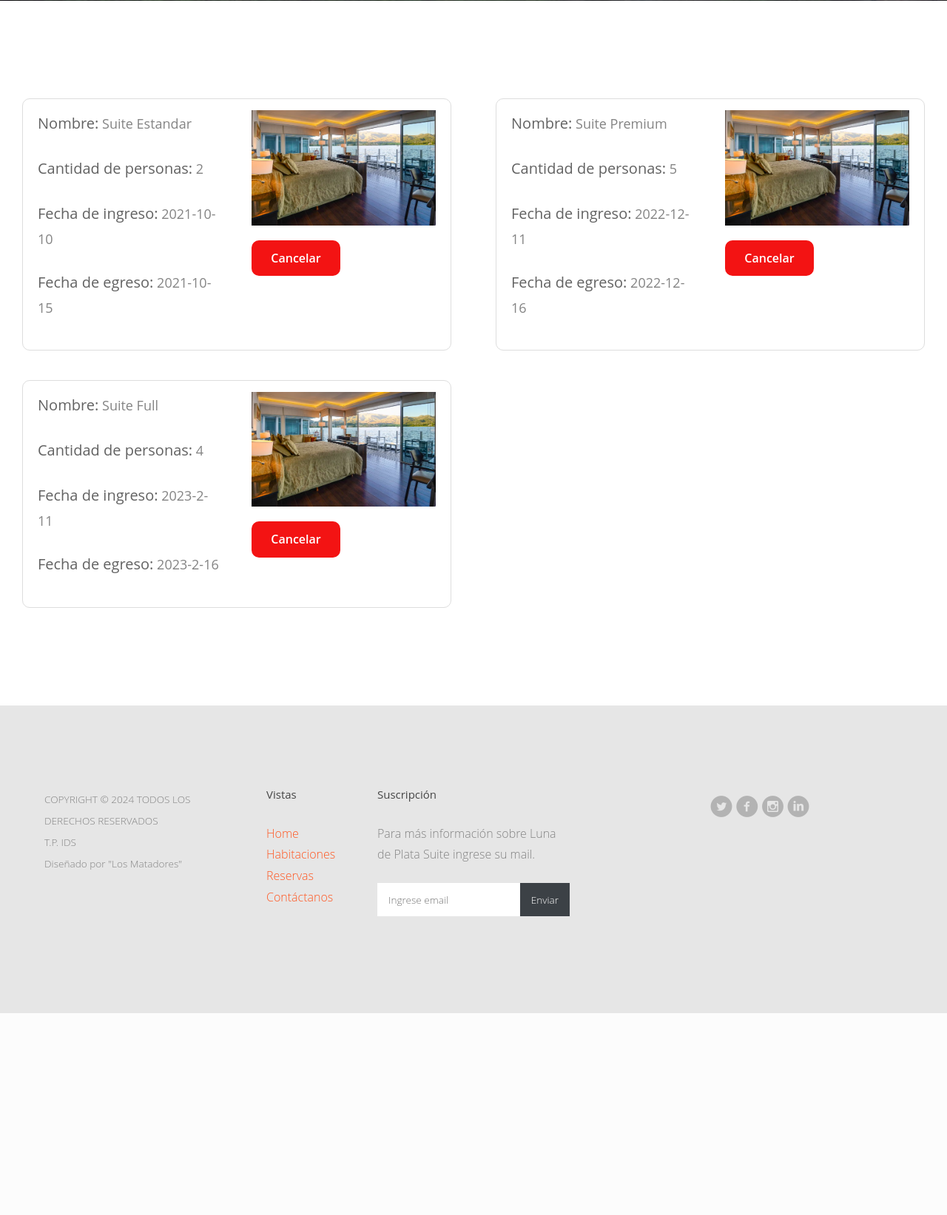
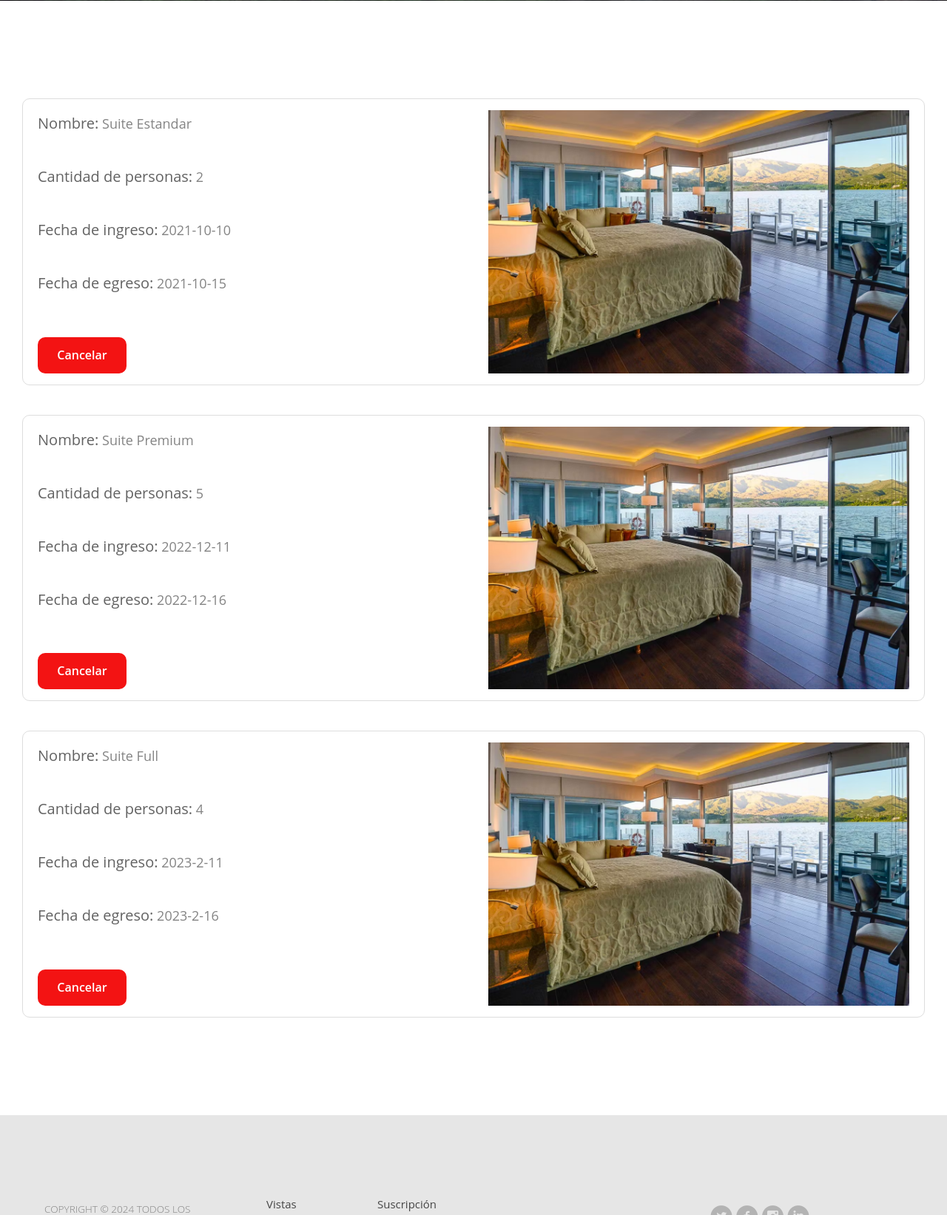
Before and after one commit to TomasBursztyn/T.P-IDS-grupo-Los-matadores, a Flask app: page /reservas in a window 1280 px wide. Shown: the part 599-2242 px from the top of the page at 74% size. Before the commit the page ends 1969 px from the top, so only its background shows below. Run offline with Flask 3, Linux system fonts and the light colour scheme; some web fonts are replaced.

Commit message:
mostrar en 1 sola columna reservas mostrar_reservas.html

```diff
--- a/Front/static/css/mostrar_reserva.css
+++ b/Front/static/css/mostrar_reserva.css
@@ -4,6 +4,7 @@
     border-radius: 10px;
     margin: 20px 10px;
     padding: 15px 0;
+    display: flex;
 }
 
 .reserva input {
@@ -11,7 +12,7 @@
 }
 
 .reserva p {
-    margin: 0 0 25px 0;
+    margin: 0 0 2em 0;
     font-weight: 400;
 }
 
@@ -29,8 +30,15 @@ h1 {
     font-size: 24px;
 }
 
+.reserva-cols {
+    display: flex;
+    flex-direction: column;
+    justify-content: space-between;
+    flex-wrap: wrap;
+    min-height: 100%;
+}
+
 #boton_cancelar {
-    margin-top: 20px;
     background-color: rgb(243, 19, 19);
     color: white;
     border: none;
--- a/Front/templates/mostrar_reservas.html
+++ b/Front/templates/mostrar_reservas.html
@@ -34,9 +34,10 @@
         <h1>No tenes ninguna reserva</h1>
       {% else %}
         {% for reserva in reservas %}
-        <div class="col-md-6 col-sm-12">
+        <div class="col-md-12 col-sm-12">
             <div class="reserva row">
-                <div class="col-md-6 col-sm-12">
+              <div class="reserva-cols col-md-6 col-sm-12">
+                <div>
                     <p><span>Nombre:</span> {{reserva.nombre_reserva}}</p>
                     <p>
                         <span>Cantidad de personas:</span> {{reserva.cantidad_personas}}
@@ -44,8 +45,6 @@
                     <p><span>Fecha de ingreso:</span> {{reserva.fecha_ingreso}}</p>
                     <p><span>Fecha de egreso:</span> {{reserva.fecha_egreso}}</p>
                 </div>
-                <div class="col-md-6 col-sm-12">
-                    <img alt="Imagen vista de habitacion" src="{{ url_for('static', filename='images/fondo_habitaciones.jpg') }}"/>
                 <form method="DELETE" action="{{ url_for('reservas') }}">
                     <input
                     type="submit"
@@ -55,6 +54,9 @@
                     />
                 </form>
               </div>
+              <div class="col-md-6 col-sm-12">
+                  <img alt="Imagen vista de habitacion" src="{{ url_for('static', filename='images/fondo_habitaciones.jpg') }}"/>
+              </div>
           </div>
         </div>
         {% endfor %}
```
Lines whose indentation alone changed are shown as unchanged.
